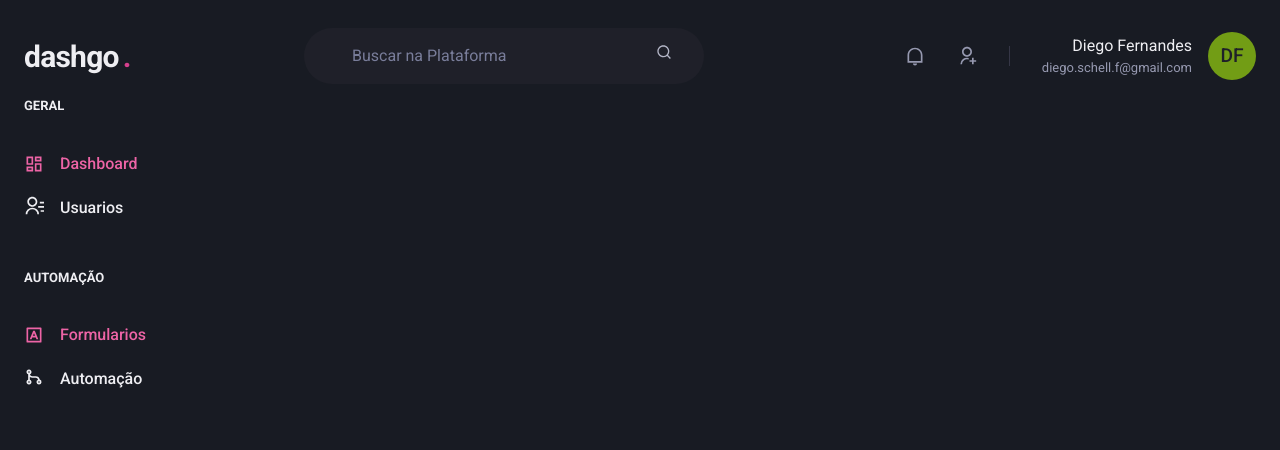
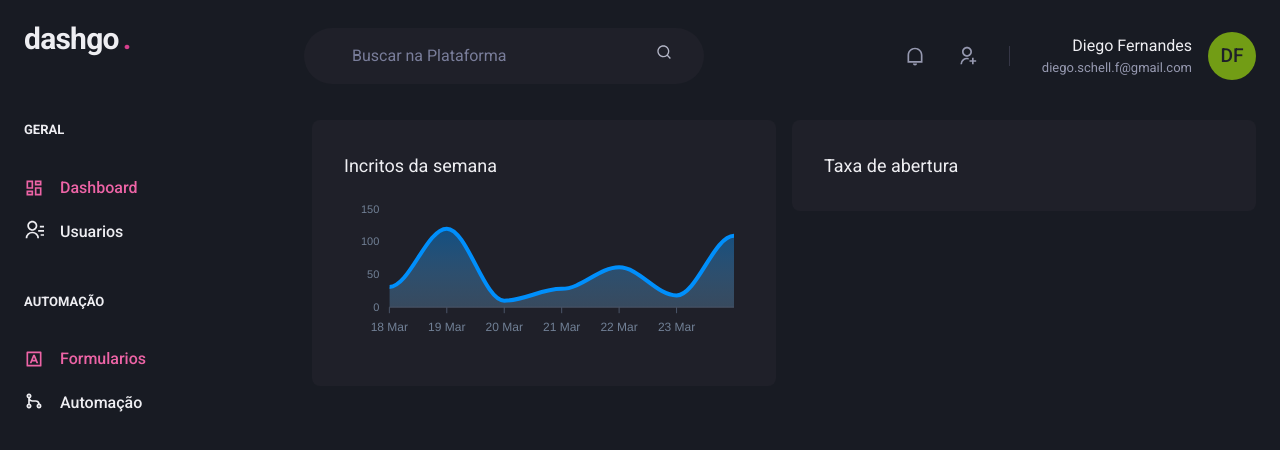
Before and after one commit to AllyssonR/dashgo, a Next.js app: page /dashboard in a window 1280 px wide. Shown: the top 450 px of the page. Built offline with nearby package versions, Linux system fonts and the light colour scheme.

Commit message:
use apex charts for create graphics (Beginning the  dashboard

```diff
--- a/package.json
+++ b/package.json
@@ -14,9 +14,11 @@
     "@emotion/react": "^11.8.2",
     "@emotion/styled": "^11.8.1",
     "@fontsource/roboto": "^4.5.5",
+    "apexcharts": "^3.35.0",
     "framer-motion": "^6.2.8",
     "next": "12.1.2",
     "react": "18.0.0",
+    "react-apexcharts": "^1.4.0",
     "react-dom": "18.0.0",
     "react-icons": "^4.3.1"
   },
--- a/src/components/Header.tsx
+++ b/src/components/Header.tsx
@@ -9,7 +9,7 @@
       h="20"
       mt="4"
       px="6"
-      align="center"
+      alignSelf="center"
     >
       <Text fontSize="3xl" fontWeight="bold" letterSpacing="tight" w="64">
         dashgo
--- a/src/pages/dashboard.tsx
+++ b/src/pages/dashboard.tsx
@@ -1,13 +1,81 @@
-import { Flex } from '@chakra-ui/react'
+import { Box, Flex, SimpleGrid, Text, theme } from '@chakra-ui/react'
+import dynamic from 'next/dynamic'
 import { Header } from '../components/Header'
 import { SideBar } from './sidebar'
-
+const Chart = dynamic(() => import('react-apexcharts'), {
+  ssr: false
+})
+//A biblioteca Apex-Charts roda somente no browser pois faz uso da função window
+//um projeto next.js usa um servidor node para gerar o html que sera exibido na pagina do site
+//com a funçao  dynanamic acima pode fazer a função react-apexcharts rodar no browser e exibir o grafico na tela
+const optionsConfig = {
+  chart: {
+    toolbar: {
+      show: false
+    },
+    zoom: {
+      enabled: false
+    },
+    foreColor: theme.colors.gray[500]
+  },
+  grid: {
+    show: false
+  },
+  dataLabels: {
+    enabled: false
+  },
+  tooltip: {
+    enabled: false
+  },
+  xaxis: {
+    type: 'datetime',
+    axisBorder: {
+      color: theme.colors.gray[600]
+    },
+    axisTicks: {
+      color: theme.colors.gray[600]
+    },
+    categories: [
+      '2021-03-18T00:00:00.000Z',
+      '2021-03-19T00:00:00.000Z',
+      '2021-03-20T00:00:00.000Z',
+      '2021-03-21T00:00:00.000Z',
+      '2021-03-22T00:00:00.000Z',
+      '2021-03-23T00:00:00.000Z',
+      '2021-03-24T00:00:00.000Z'
+    ]
+  }
+}
+const series = [{ name: 'serie', data: [31, 120, 10, 28, 61, 18, 109] }]
 export default function Dashboard() {
   return (
     <Flex direction="column" h="100vh">
       <Header />
-      <Flex w="100%" maxWidth={1480} mx="auto" px="6">
-        <SideBar/>
+      <Flex w="100%" my="6" maxWidth={1480} mx="auto" px="6">
+        <SideBar />
+        <SimpleGrid
+          flex="1"
+          gap="4"
+          minChildWidth="320px"
+          alignItems="flex-start"
+        >
+          <Box p="8" bg="gray.800" borderRadius={8} pb="4">
+            <Text fontSize="lg" mb="4">
+              Incritos da semana
+              <Chart
+                options={optionsConfig}
+                series={series}
+                type="area"
+                height={160}
+              />
+            </Text>
+          </Box>
+          <Box p="8" bg="gray.800" borderRadius={8} pb="4">
+            <Text fontSize="lg" mb="4">
+              Taxa de abertura
+            </Text>
+          </Box>
+        </SimpleGrid>
       </Flex>
     </Flex>
   )
```
Also changed, not shown: 1 other file (tests, documents, lock files or other folders).
